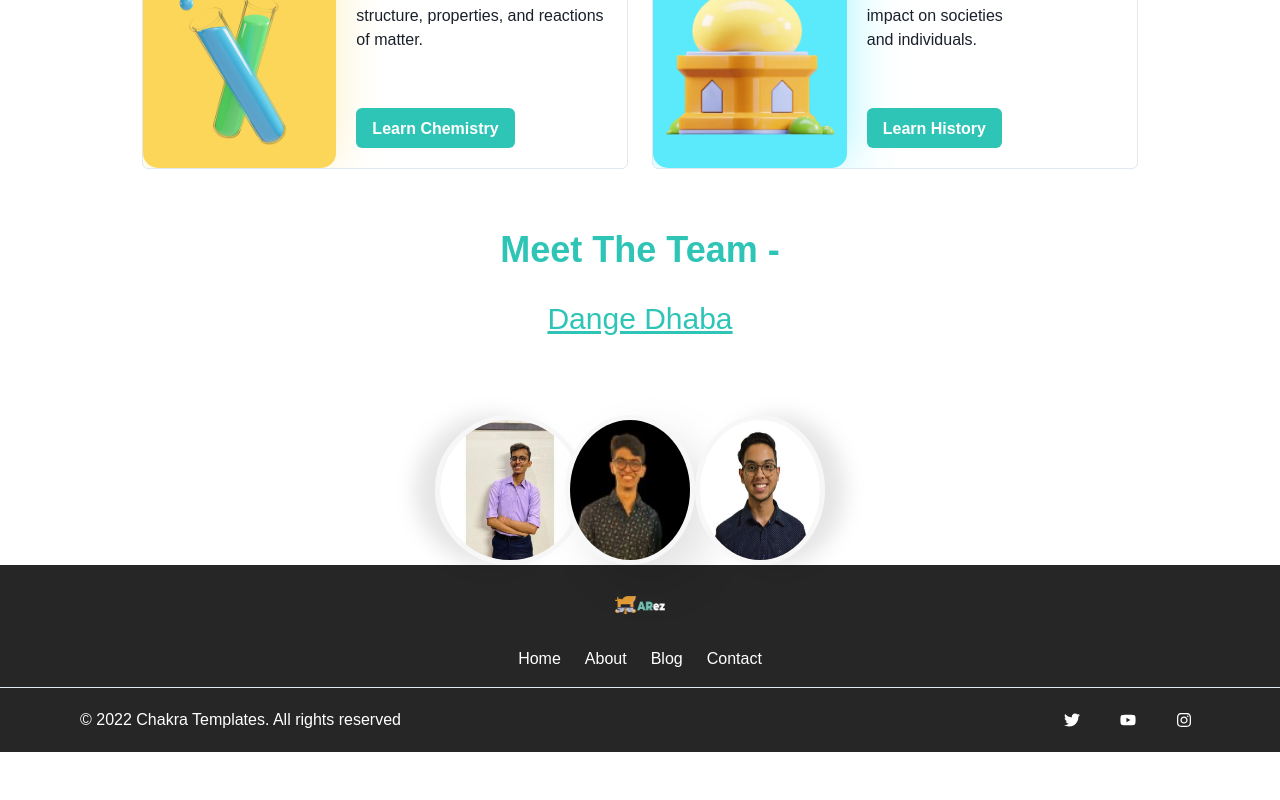
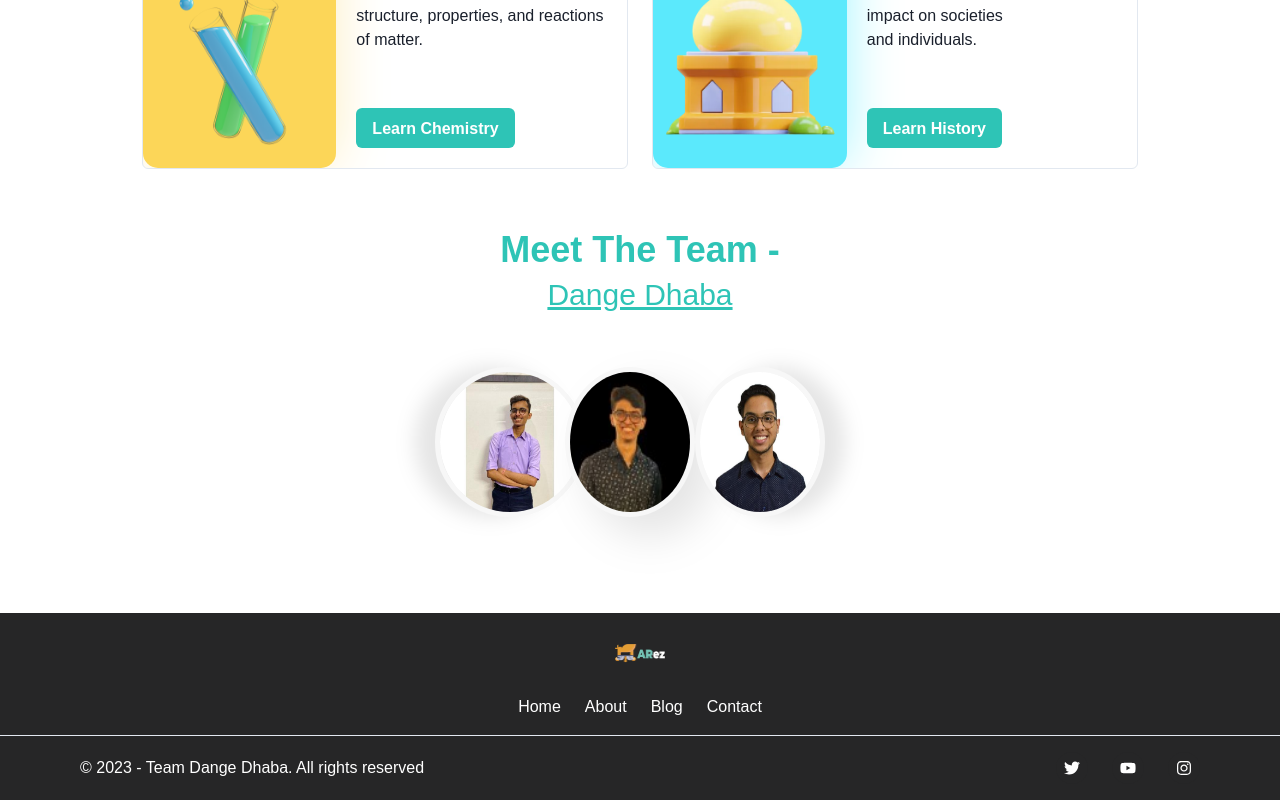
Before and after one commit to ayushjain01/NITk-DangeDhaba, a React (Vite) app in the folder NITK-FRONTEND/: page / in a window 1280 px wide. Shown: the part 1447-2247 px from the top of the page. Before the commit the page ends 2199 px from the top, so only its background shows below. Built offline with nearby package versions, Linux system fonts and the light colour scheme.

Commit message:
Fix bugs

```diff
--- a/NITK-FRONTEND/src/components/Dhabawale.jsx
+++ b/NITK-FRONTEND/src/components/Dhabawale.jsx
@@ -20,7 +20,7 @@ function Dhabawale() {
             as="h1"
             fontSize={{ base: "2xl", md: "4xl" }}
             maxW={{ base: "sm", md: "xl", lg: "4xl" }}
-            paddingBottom={6}
+            paddingtop={6}
           >
             <br></br>
             Meet The Team -
@@ -30,7 +30,7 @@ function Dhabawale() {
             as="h1"
             fontSize={{ base: "2xl", md: "3xl" }}
             maxW={{ base: "sm", md: "xl", lg: "2xl" }}
-            paddingBottom={6}
+            paddingtop={6}
             textDecoration="underline"
           >
             Dange Dhaba
@@ -43,7 +43,7 @@ function Dhabawale() {
         className="collection"
         maxW={{ base: "sm", md: "xl", lg: "xl" }}
         margin="0 auto"
-        width="90%"
+        width="75%"
       >
         <Box
           marginTop="50px"
@@ -55,8 +55,8 @@ function Dhabawale() {
           <Tooltip
             label="Ayush Jain"
             bg="#FF9F1C"
-            placement="bottom"
-            arrowPadding={35}
+            placement="top"
+            arrowPadding={25}
             gutter={20}
           >
             <Link href="https://www.linkedin.com/in/ayush-jain-b4540a17b">
@@ -75,7 +75,7 @@ function Dhabawale() {
           <Tooltip
             label="Aman Clement"
             bg="#FF9F1C"
-            placement="bottom"
+            placement="top"
             arrowPadding={25}
             gutter={20}
           >
@@ -96,7 +96,7 @@ function Dhabawale() {
           <Tooltip
             label="Dhruv Dange"
             bg="#FF9F1C"
-            placement="bottom"
+            placement="top"
             arrowPadding={25}
             gutter={20}
           >
@@ -114,6 +114,7 @@ function Dhabawale() {
                 src={DhruvDange}
                 alt="m"
               />
+              <br />
             </Link>
           </Tooltip>
         </Box>
--- a/NITK-FRONTEND/src/components/Footer.jsx
+++ b/NITK-FRONTEND/src/components/Footer.jsx
@@ -74,7 +74,7 @@ export default function SmallCentered() {
           spacing={4}
           justify={{ base: 'center', md: 'space-between' }}
           align={{ base: 'center', md: 'center' }}>
-          <Text>© 2022 Chakra Templates. All rights reserved</Text>
+          <Text>© 2023 - Team Dange Dhaba. All rights reserved</Text>
           <Stack direction={'row'} spacing={6}>
             <SocialButton label={'Twitter'} href={'#'}>
               <FaTwitter />
--- a/NITK-FRONTEND/src/components/Navbar.jsx
+++ b/NITK-FRONTEND/src/components/Navbar.jsx
@@ -32,6 +32,7 @@ const NavLink = ({ children }) => (
       bg: useColorModeValue('#2EC4B6'),
     }}
     href={'#'+children}>
+      {children}
   </Link>
 );
 
--- a/NITK-FRONTEND/src/components/SubjectsList.jsx
+++ b/NITK-FRONTEND/src/components/SubjectsList.jsx
@@ -135,7 +135,7 @@ const Subjects = () => {
                 </CardBody>
 
                 <CardFooter>
-                  <Link href = "https://physics-neon.vercel.app/" >
+                  <Link href = "https://chemistry-dhruvdange.vercel.app/" >
                   <Button color = "white" variant="solid" bg = "#2EC4B6" >
                     Learn Chemistry
                   </Button></Link>
@@ -167,7 +167,7 @@ const Subjects = () => {
                 </CardBody>
 
                 <CardFooter>
-                  <Link href = "https://physics-neon.vercel.app/" >
+                  <Link href = "https://history-dhruvdange.vercel.app/" >
                   <Button color = "white" variant="solid" bg = "#2EC4B6" >
                     Learn History
                   </Button></Link>
```
